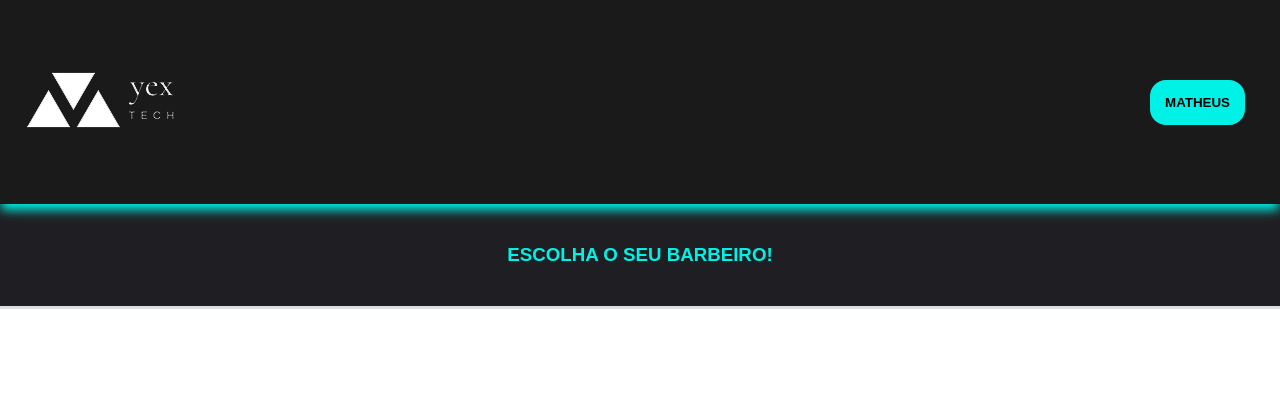
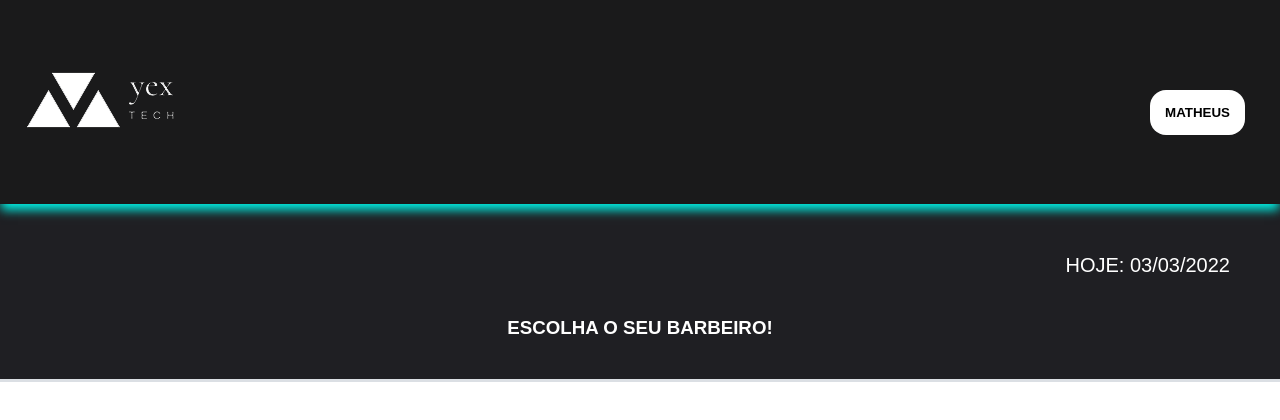
Before and after one commit to MatheusWecheley/yextech, a website: page main.html in a window 1280 px wide. Drawn offline with nearby package versions, Linux system fonts and the light colour scheme.

Commit message:
subindo alterações no main

```diff
--- a/132.txt
+++ /dev/null
@@ -1 +0,0 @@
-eadawd
--- a/js/registerBarber.js
+++ b/js/registerBarber.js
@@ -1,4 +1,4 @@
-let  buttonRegister = document.querySelector("button[type='submit'")
+let  buttonRegister = document.getElementById('submit')
 
 function addBarber() {
     let nameBarber = document.querySelector(".name").value
--- /dev/null
+++ b/js/scriptMain.js
@@ -0,0 +1,4 @@
+let gettoday = document.querySelector('span')
+let today = moment().format("DD/MM/YYYY")
+
+gettoday.innerText = `HOJE: ${today}`
--- a/main.css
+++ b/main.css
@@ -16,25 +16,36 @@
     box-shadow: 0px 7px 10px -1px #00f1e5;
 }
 
+span {
+    display: block;
+    margin-top: 50px;
+    margin-right: 50px;
+    color: white;
+    text-align:right;
+    text-transform: uppercase;
+    font-size: 20px;
+}
+
 .header button {
     border: none;
     border-radius: 16px;
-    background-color: #00f1e5;
+    background-color: #ffffff;
     color: rgb(0, 0, 0);
     cursor: pointer;
     margin-right: 35px;
     padding: 15px;
+    margin-top: 20px;
     text-transform: uppercase;
     transition: 0.5s;
 
 }
 
 .header button:hover {
-    background-color: #1c81e0;
+    background-color: #00f1e5;
 }
 
 h3 {
-    color: #00f1e5;
+    color: #ffffff;
     text-align: center;
     text-transform: uppercase;
     padding: 40px;
--- a/main.html
+++ b/main.html
@@ -7,6 +7,7 @@
     <title>Barbeiros | Yex</title>
     <link rel="icon" href="logo.yex.png">
     <link rel="stylesheet" href="main.css">
+    <script src="node_modules/moment/moment.js"></script>
 </head>
 <body>
     <div class="container">
@@ -18,15 +19,15 @@
                 <button type="button" name="btn"><b>Matheus</b></button>
             </div>
         </div>
-
+        <span class="today"></span>
         <h3>Escolha o seu Barbeiro!</h3>
 
         <div class="choose-barber">
 
+
         </div>
     </div>
 
-    <script src="js/registerBarber.js"></script>
-    <script src="js/scritpMain.js"></script>
+    <script src="js/scriptMain.js"></script>
 </body>
 </html>
```
Also changed, not shown: admin.html (+2 -1 lines), package.json (added, +27 -0 lines), js/scritpMain.js (deleted), 1 other file.
